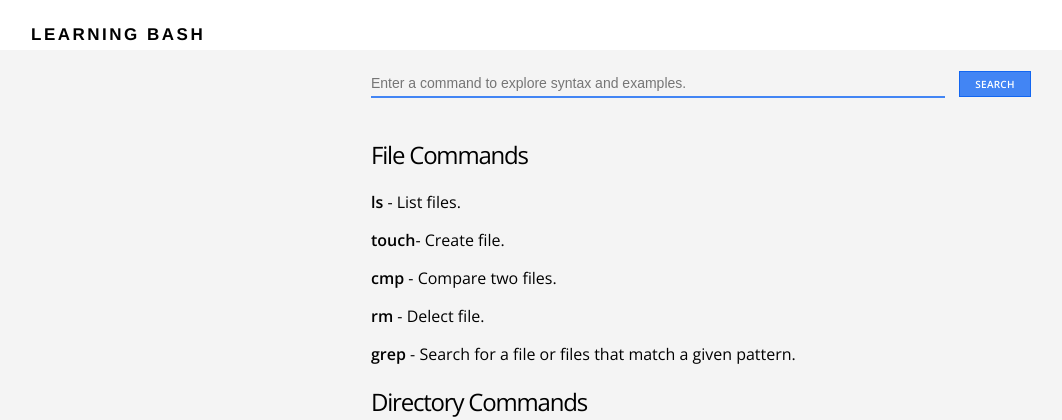
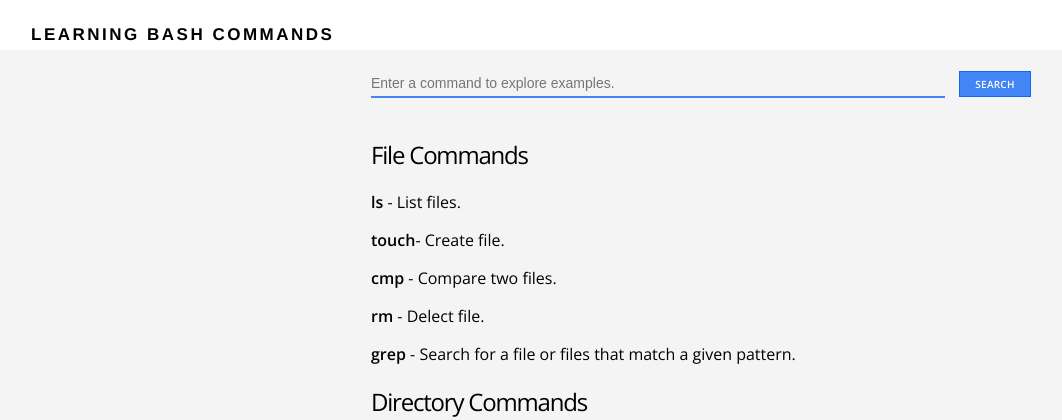
Before and after one commit to abbypenn/Flask, a Flask app: page /home in a window 1280 px wide; the page is wider, and only the part inside the window is pictured. Shown: the top 420 px of that part, without its empty margins (109-1171 px from the left). Run offline with Flask 2, Linux system fonts and the light colour scheme; the visitor is signed in with stand-in values (Sample User, id 1); parts of the project's set-up code (start-up, migrations or seed data) failed here and were passed over; some libraries are stand-ins or nearby versions.

Commit message:
Final commit

```diff
--- a/forms.py
+++ b/forms.py
@@ -1,3 +1,5 @@
+# forms.py
+
 from flask_wtf import Form
 from wtforms import StringField, PasswordField, SubmitField
 from wtforms.validators import DataRequired, Email, Length
--- a/routes.py
+++ b/routes.py
@@ -1,3 +1,4 @@
+routes.py
 from flask import Flask, render_template, request, session, redirect, url_for
 from models import db, User, Place  #, Command
 from forms import SignupForm, LoginForm, AddressForm # , CommandForm
--- a/templates/home.html
+++ b/templates/home.html
@@ -27,7 +27,7 @@
                 {% endfor %}
               {% endif %}
 
-              {{ form.address(placeholder="Enter a command to explore syntax and examples.") }}
+              {{ form.address(placeholder="Enter a command to explore examples.") }}
             </div>
 
             {{ form.submit(class="btn-primary") }}
--- a/templates/layout.html
+++ b/templates/layout.html
@@ -1,4 +1,3 @@
-
 <!DOCTYPE html>
 <html>
   <head>
@@ -14,7 +13,7 @@
   <body>
     <header>
       <div class="container">
-        <h1 class="title">Learning BASH</h1>
+        <h1 class="title">Learning BASH Commands</h1>
       </div>
     </header>
 
--- a/templates/login.html
+++ b/templates/login.html
@@ -1,3 +1,5 @@
+
+
 {% extends "layout.html" %}
 
 {% block content %}
```
Also changed, not shown: models.py (+12 -0 lines), templates/about.html (line endings or trailing spaces).
